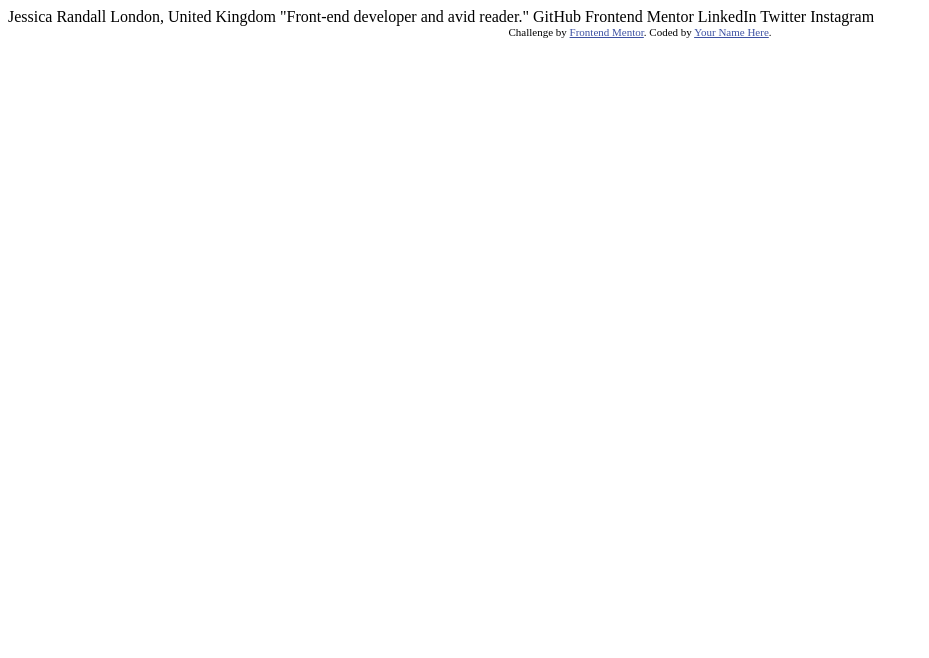
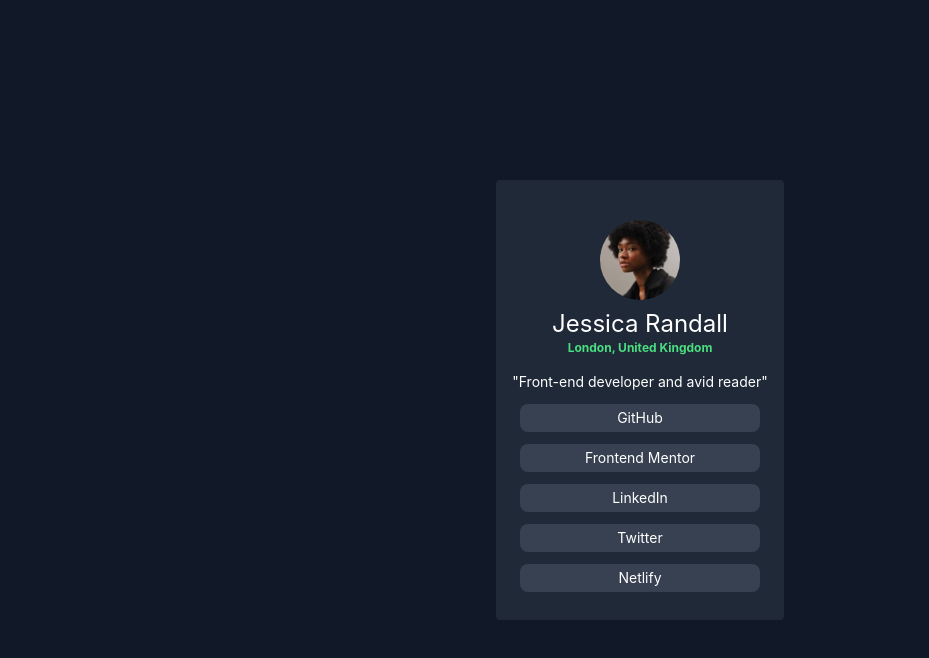
Before and after one commit to SparksNirm/social-link-profile, a website: page index.html in a window 1280 px wide. Shown: the whole page, without its empty margins (0-929 px from the left). Drawn offline with Linux system fonts and the light colour scheme.

Commit message:
Completed the challenge of social-link-profile challenge

```diff
--- a/index.html
+++ b/index.html
@@ -5,30 +5,30 @@
   <meta name="viewport" content="width=device-width, initial-scale=1.0"> <!-- displays site properly based on user's device -->
 
   <link rel="icon" type="image/png" sizes="32x32" href="./assets/images/favicon-32x32.png">
-
+  <link rel="stylesheet" href="./output.css">
   <title>Frontend Mentor | Social links profile</title>
 
-  <!-- Feel free to remove these styles or customise in your own stylesheet 👍 -->
-  <style>
-    .attribution { font-size: 11px; text-align: center; }
-    .attribution a { color: hsl(228, 45%, 44%); }
-  </style>
+
 </head>
-<body>
-
-  Jessica Randall
-  London, United Kingdom
-  "Front-end developer and avid reader."
-
-  GitHub
-  Frontend Mentor
-  LinkedIn
-  Twitter
-  Instagram
-
-  <div class="attribution">
-    Challenge by <a href="https://www.frontendmentor.io?ref=challenge" target="_blank">Frontend Mentor</a>.
-    Coded by <a href="#">Your Name Here</a>.
+<body class="font-inter bg-gray-900 flex justify-center items-center h-screen">
+  <div class=" h-auto w-72 bg-gray-800 rounded">
+      <div class="flex flex-col justify-center items-center">
+          <img src="./assets/images/avatar-jessica.jpeg" class="mt-10 mb-2 h-20 w-20 rounded-full">
+          <div class="text-2xl text-white">
+              Jessica Randall
+          </div>
+          <div class="text-xs font-bold text-green-400 mb-4">
+           London, United Kingdom
+        </div>
+        <div class="text-sm text-white mb-3">
+          "Front-end developer and avid reader"
+       </div>
+        <a href="https://github.com/SparksNirm" class="flex text-sm text-white bg-gray-700 w-60 h-7 mb-3 items-center justify-center rounded-lg hover:bg-green-400" >GitHub</a>
+        <a href="#" class="flex text-sm text-white bg-gray-700 w-60 h-7 mb-3 items-center justify-center rounded-lg  hover:bg-green-400" >Frontend Mentor</a>
+        <a href="https://linkedin.com/in/nirmal-panchal-335056116" class="flex text-sm text-white bg-gray-700 w-60 h-7 mb-3 items-center justify-center rounded-lg  hover:bg-green-400" >LinkedIn</a>
+        <a href="" class="flex text-sm text-white bg-gray-700 w-60 h-7 mb-3 items-center justify-center rounded-lg  hover:bg-green-400" >Twitter</a>
+        <a href="https://nirmalpanchal.netlify.app" class="flex text-sm text-white bg-gray-700 w-60 h-7 mb-7 items-center justify-center rounded-lg  hover:bg-green-400" >Netlify</a>
+      </div>
   </div>
 </body>
 </html>
--- /dev/null
+++ b/input.css
@@ -0,0 +1,8 @@
+@tailwind base;
+@tailwind components;
+@tailwind utilities;
+
+@font-face {
+    font-family: "Oswald";
+    src: url("./assets/fonts/Inter-VariableFont_slnt\,wght.ttf");
+  }
--- /dev/null
+++ b/package.json
@@ -0,0 +1,5 @@
+{
+  "dependencies": {
+    "tailwindcss": "^3.4.1"
+  }
+}
--- /dev/null
+++ b/tailwind.config.js
@@ -0,0 +1,10 @@
+/** @type {import('tailwindcss').Config} */
+module.exports = {
+  content: [ "./*.{html,js}"],
+  theme: {
+    fontFamily: {
+      inter: ["Inter", "sans-serif"]
+    },
+  },
+  plugins: [],
+}
```
Also changed, not shown: output.css (added), 2 other files.
